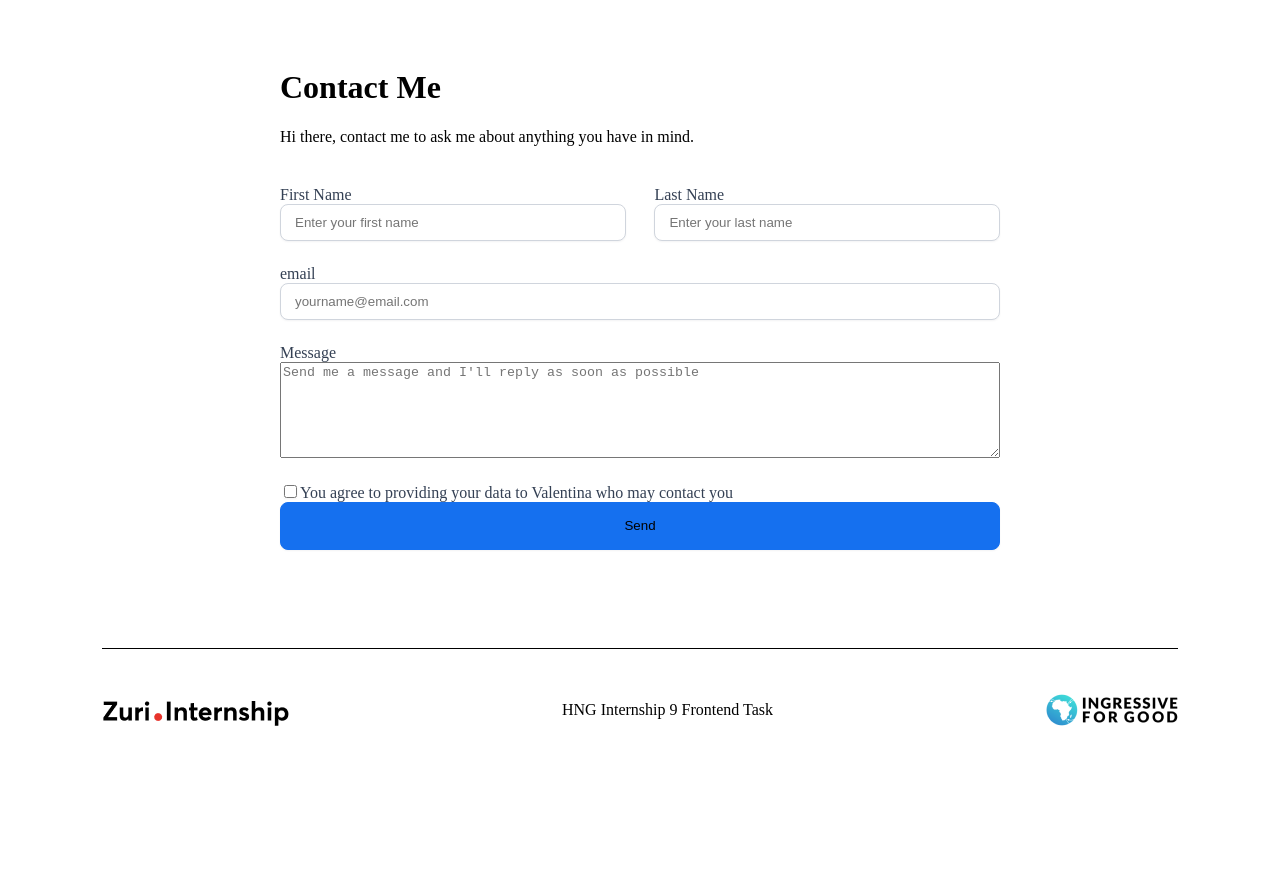
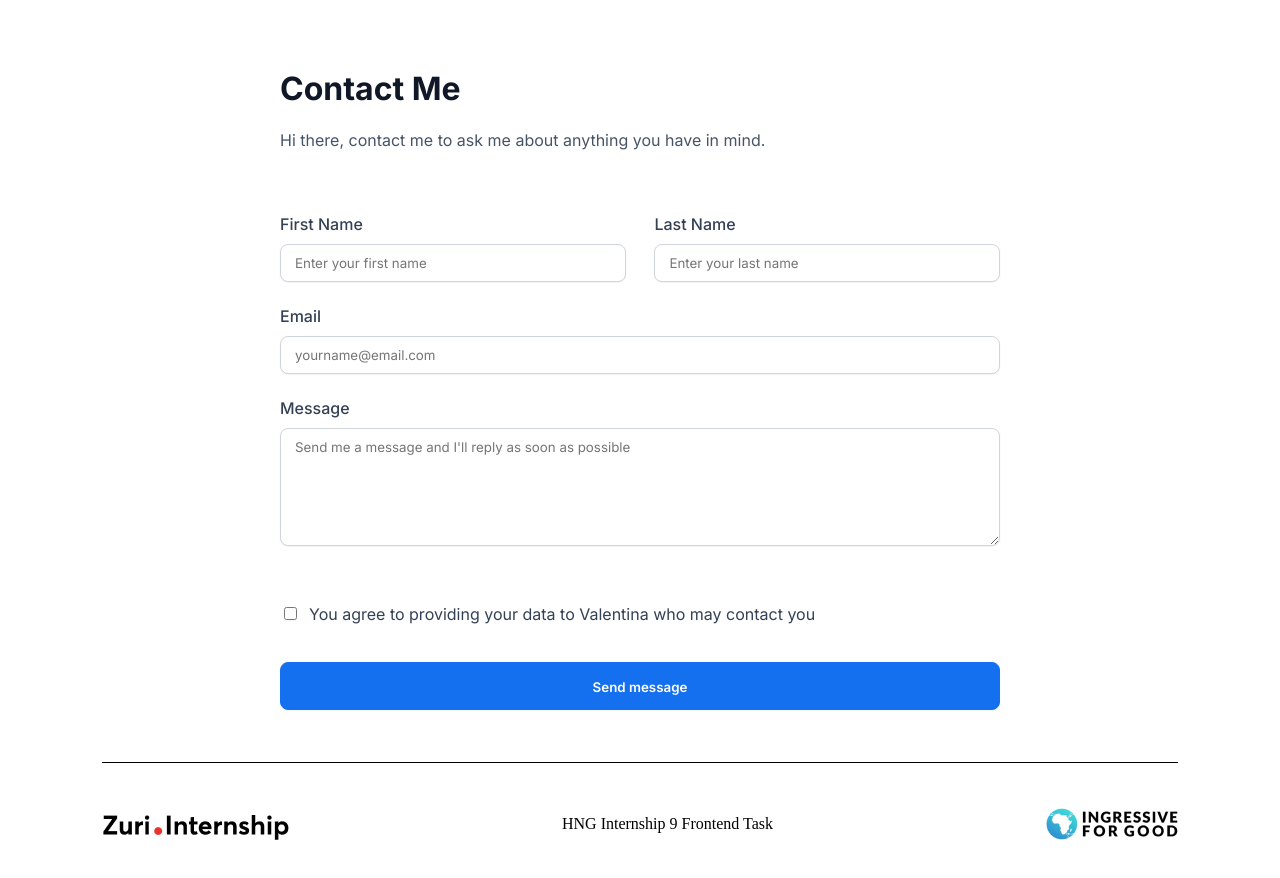
Before and after one commit to queen-x-vee/hng-frontend-stage-1-task, a React (Create React App) app: page /contact in a window 1280 px wide. Shown: the top 878 px of the page. Before the commit the page ends 800 px from the top, so only its background shows below. Built offline with nearby package versions, Linux system fonts and the light colour scheme.

Commit message:
feat: styled the buttons and validation message

```diff
--- a/src/App.js
+++ b/src/App.js
@@ -5,12 +5,12 @@ import HomePage from './pages/HomePage'
 
 const App = () => {
   return (
-    <>
+    <div>
     <Routes>
       <Route exact path='/' element={<HomePage/>}/>
       <Route exact path='/contact' element={<Contact/>}/>
     </Routes>
-    </>
+    </div>
   )
 }
 
--- a/src/components/Footer/Footer.js
+++ b/src/components/Footer/Footer.js
@@ -7,7 +7,7 @@ const Footer = () => {
     <footer>
         {FooterLinks.map((footer) => {
           return (
-            <div className="footer-icon">
+            <div className="footer-icon" id={footer.id}>
               <img src={footer.Image1} alt="Zuri" />
               <p> HNG Internship 9 Frontend Task</p>
               <img src={footer.Image2} alt="ingressive" />
--- a/src/components/Socials/Socials.js
+++ b/src/components/Socials/Socials.js
@@ -8,10 +8,10 @@ const Socials = () => {
     <div className="socials">
           {SocialLinks.map((social) => {
             return (
-              <>
+              <div id={social.id}>
                 <img src={social.slackImage} alt="slack" />
                 <img src={social.gitImage} alt="github" />
-              </>
+              </div>
             );
           })}
         </div>
--- a/src/components/contactForm/ContactForm.js
+++ b/src/components/contactForm/ContactForm.js
@@ -1,15 +1,18 @@
-import React from "react";
+import React, { useEffect } from "react";
 import { useState } from "react";
 import "./contactForm.css";
 
 const ContactForm = () => {
-  const [formData, setFormData] = useState({
+  const formDetails = {
     firstName: "",
     lastName:"",
     email: "",
     message:"",
     isChecked: false,
-  });
+  }
+  const [formData, setFormData] = useState(formDetails);
+  const [formErrors, setFormErrors] = useState({})
+
   console.log(formData);
   function handleChange(event) {
     const { name, value, type, checked } = event.target;
@@ -20,12 +23,28 @@ const ContactForm = () => {
       };
     });
   }
+
   function handleSubmit(event){
       event.preventDefault()
-      if (formData.isChecked){
-        console.log('successfully submittted')
-      }else {console.log('cant submit form')}
+      setFormErrors(validate(formData))
   }
+  useEffect(()=>{
+    console.log(formErrors)
+ if(Object.keys(formErrors).length === 0){
+ }
+  }, [formErrors])
+  const validate = (values)=>{
+    const errors = {}
+    /*const regex = /^[^\s@]+@[^\s@]+\.[^\s@]{2,}$/i*/
+    if(!values.message){
+      errors.message= 'Please enter a message'
+    }
+    if(!values.isChecked){
+      errors.isChecked= 'Please tick this box'
+    }
+    return errors
+  }
+
   return (
     <>
       <div className="form">
@@ -46,7 +65,7 @@ const ContactForm = () => {
           </div>
 
           <div className="form-input">
-            <label>email</label>
+            <label>Email</label>
             <input type="email" id="email" placeholder="yourname@email.com" value={formData.email} name='email' onChange={handleChange}></input>
           </div>
           <div className="form-input">
@@ -59,8 +78,10 @@ const ContactForm = () => {
               name='message'
               onChange={handleChange}
             ></textarea>
+            <p style={{color:'red'}}>{formErrors.message}</p>
           </div>
-          <div>
+
+          <div className="input-check">
             <input type="checkbox"  checked={formData.isChecked}
                 name="isChecked"
                 onChange={handleChange}></input>
@@ -68,8 +89,9 @@ const ContactForm = () => {
               You agree to providing your data to Valentina who may contact you
             </label>
           </div>
+          <p style={{color:'red'}}>{formErrors.isChecked}</p>
 
-          <button id="btn__submit"> Send</button>
+          <button id="btn__submit"> Send message</button>
         </form>
       </div>
     </>
--- a/src/components/contactForm/contactForm.css
+++ b/src/components/contactForm/contactForm.css
@@ -1,9 +1,11 @@
+@import url('https://fonts.googleapis.com/css2?family=Inter:wght@300;400;500;600;700&family=Montserrat:wght@100;400;500;600;700;900&display=swap');
 .form {
   display: flex;
   flex-direction: column;
   align-items: center;
   justify-content: space-around;
   margin-top: 24px;
+  font-family: 'Inter', sans-serif;
 }
 
 form {
@@ -11,45 +13,77 @@ form {
 }
 label {
   color: #344054;
+  padding-bottom: 10px;
+  font-weight: 500;
 }
-input {
+label:last-child{
+  font-weight: 400;
+  line-height: 24px;
+}
+input, textarea {
   border: 1px solid #d0d5dd;
   border-radius: 8px;
   padding: 10px 14px;
   box-shadow: 0px 1px 2px 0px rgba(16, 24, 40, 0.05);
 }
-input[placeholder] {
+input[placeholder], textarea[placeholder] {
   color: #667085;
+  font-family: 'Inter', sans-serif;
+  font-weight: 400;
+}
+
+input[type='checkbox']{
+  margin-right: 12px;
 }
 button {
   border: 1px solid rgba(21, 112, 239, 1);
   box-shadow: 0px 1px 2px 0px rgba(16, 24, 40, 0.05);
   background: rgba(21, 112, 239, 1);
   height: 48px;
-  width: 720px;
-
+  width: 100%;
+  color: #ffff;
   border-radius: 8px;
   padding: 12px 20px 12px 20px;
-  margin: 0 auto;
+  margin: 12px auto;
+  font-family: 'Inter', sans-serif;
+  font-weight: 600;
+  line-height: 24px;
+
+
 }
 .form-header {
   width: 100%;
   margin-bottom: 24px;
+  padding-left: 9%;
+  font-family: 'Inter', sans-serif;
+  font-weight: 600;
+  color: #101828;
+}
+.form-header p{
+  color: #475467;
+  font-weight: 400;
 }
 .form-input {
   display: flex;
   flex-direction: column;
   margin-bottom: 24px;
 }
-
+.input-check{
+  margin-bottom: 24px;
+}
 @media only screen and (min-width: 768px) {
   .form {
     width: 720px;
+    height: 616px;
     margin: 48px auto 0 auto;
   }
-
+  .form-header{
+    padding-left: 0;
+    margin-bottom: 48px;
+  }
  form{
     width: 720px;
+    height: 474;
  }
   .input-large {
     display: flex;
--- a/src/data/data.jsx
+++ b/src/data/data.jsx
@@ -49,13 +49,13 @@ export const userLinks = [
 ];
 
 export const SocialLinks=[
-    {
+    {   id: 'socialImage',
         slackImage: `${slackPic}`,
         gitImage: `${gitPic}`,
     }
 ]
 export const FooterLinks=[
-    {
+    {   id: 'footerImage',
         Image1: `${Pic1}`,
         Image2: `${Pic2}`,
     }
```
